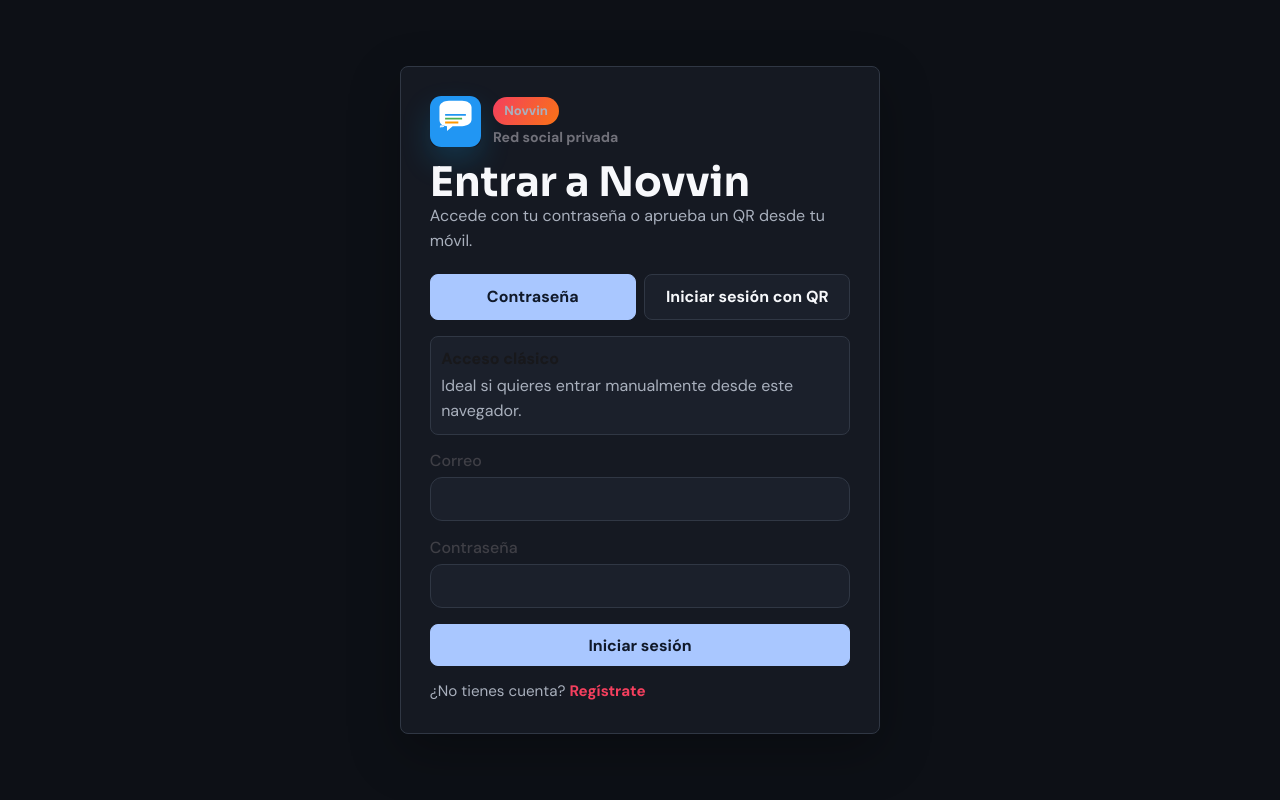
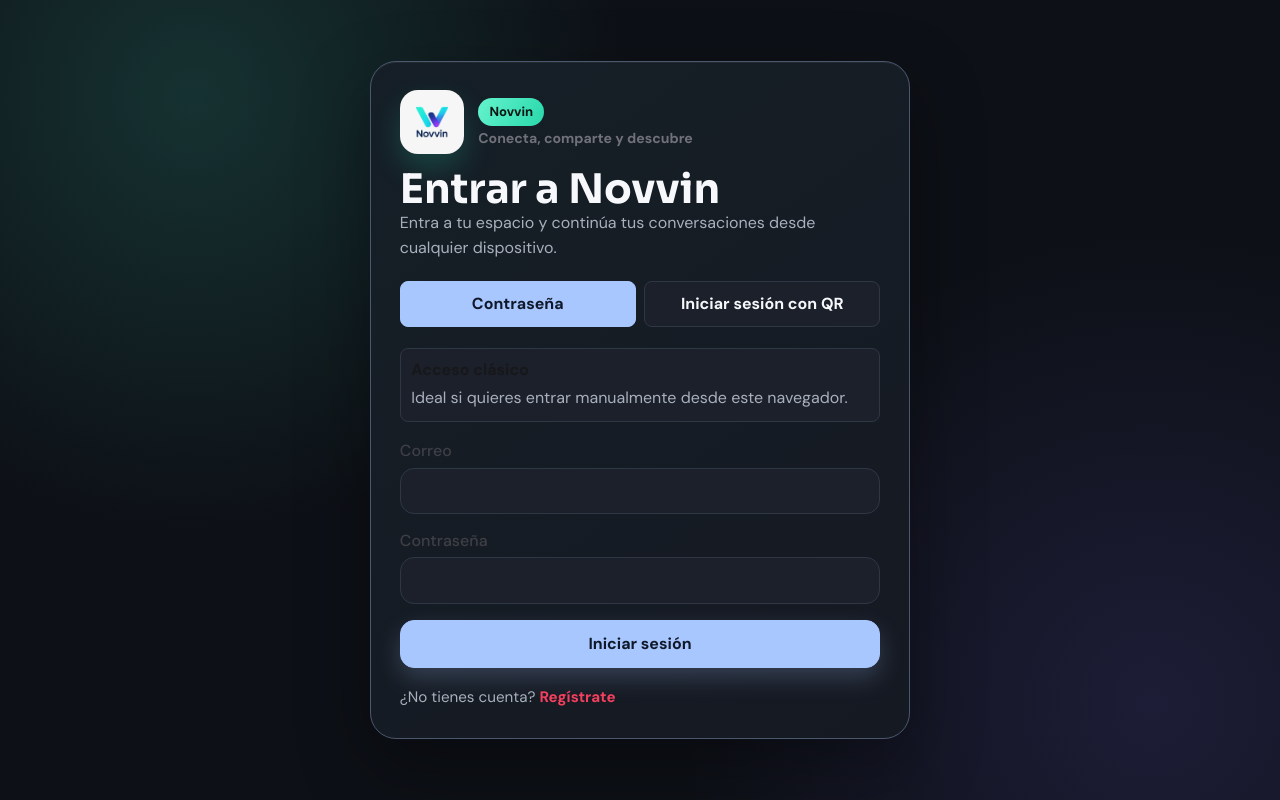
Before and after one commit to Alvaro-mendoza-12/red-social-android, a React (Vite) app in the folder Conectate-web/: page /login in a window 1280 px wide. Built offline with nearby package versions, Linux system fonts and the light colour scheme; no server answers.

Commit message:
feat(web): refresh Novvin branding and voluntary Yape support

```diff
--- a/Conectate-web/index.html
+++ b/Conectate-web/index.html
@@ -1,11 +1,21 @@
 <!doctype html>
-<html lang="en">
+<html lang="es">
   <head>
     <meta charset="UTF-8" />
-    <link rel="icon" type="image/svg+xml" href="/conectate-logo.svg" />
-    <link rel="apple-touch-icon" href="/conectate-logo.svg" />
+    <link rel="icon" type="image/png" href="/novvin-logo.png" />
+    <link rel="apple-touch-icon" href="/novvin-logo.png" />
     <meta name="viewport" content="width=device-width, initial-scale=1.0" />
-    <title>Novvin Web</title>
+    <meta name="theme-color" content="#071614" />
+    <meta name="description" content="Novvin: una red social para conversar, compartir videos y crear comunidades." />
+    <meta property="og:site_name" content="Novvin" />
+    <meta property="og:title" content="Novvin — conecta y comparte" />
+    <meta property="og:description" content="Chats, videos, voz y comunidades en un solo lugar." />
+    <meta property="og:image" content="/novvin-logo.png" />
+    <meta name="twitter:card" content="summary" />
+    <meta name="twitter:title" content="Novvin — conecta y comparte" />
+    <meta name="twitter:description" content="Chats, videos, voz y comunidades en un solo lugar." />
+    <meta name="twitter:image" content="/novvin-logo.png" />
+    <title>Novvin — conecta y comparte</title>
   </head>
   <body>
     <div id="root"></div>
--- a/Conectate-web/src/core/auth/fallbackAuth.ts
+++ b/Conectate-web/src/core/auth/fallbackAuth.ts
@@ -170,7 +170,7 @@ async function fetchFallback(path: string, init: RequestInit): Promise<Response>
         }
       }
     }
-    console.error('Conectate Ubuntu backend is unreachable', error)
+    console.error('Novvin Ubuntu backend is unreachable', error)
     throw new Error(fallbackConnectionErrorMessage())
   }
 }
--- a/Conectate-web/src/core/socialLinks.ts
+++ b/Conectate-web/src/core/socialLinks.ts
@@ -1,4 +1,4 @@
-const DEFAULT_PUBLIC_ORIGIN = 'https://conectate.com'
+const DEFAULT_PUBLIC_ORIGIN = 'https://red-social-android.vercel.app'
 
 function cleanOrigin(value: string | undefined): string {
   const trimmed = value?.trim().replace(/\/+$/, '')
--- a/Conectate-web/src/features/novvin/NovvinPage.tsx
+++ b/Conectate-web/src/features/novvin/NovvinPage.tsx
@@ -133,7 +133,7 @@ export function NovvinPage() {
     return (
       <StatusView
         title="Novvin necesita el servidor Ubuntu"
-        description="Inicia sesión mediante el backend principal de Conectate para usar Novvin v5."
+        description="Inicia sesión mediante el servidor principal de Novvin para usar Novvin v5."
       />
     )
   }
--- a/Conectate-web/src/features/novvin/novvinStore.ts
+++ b/Conectate-web/src/features/novvin/novvinStore.ts
@@ -133,7 +133,7 @@ export function createNovvinConversation(): NovvinConversation {
     messages: [
       createNovvinMessage(
         'assistant',
-        'Hola, soy Novvin. Puedo orientarte sobre Conectate y sobre los temas revisados de mi base local. No aprendo automáticamente de esta conversación.',
+        'Hola, soy Novvin. Puedo orientarte sobre la aplicación y sobre los temas revisados de mi base local. No aprendo automáticamente de esta conversación.',
         ['¿Cómo edito mi perfil?', '¿Cómo publico un video?', '¿Por qué el cielo es azul?'],
       ),
     ],
--- a/Conectate-web/src/layout/AppLayout.tsx
+++ b/Conectate-web/src/layout/AppLayout.tsx
@@ -845,7 +845,7 @@ export function AppLayout() {
 
         <div className={isNavCollapsed ? 'brand-block rail-brand' : 'brand-block row-between'}>
           <Link to="/app/messages" className={isNavCollapsed ? 'brand-link compact' : 'brand-link'}>
-            <img src="/conectate-logo.svg" alt="Novvin" className="brand-logo" />
+            <img src="/novvin-logo.png" alt="Logo de Novvin" className="brand-logo" />
             {!isNavCollapsed ? (
               <span className="brand-copy">
                 <strong>Novvin</strong>
--- a/Conectate-web/src/pages/MarketingLandingPage.tsx
+++ b/Conectate-web/src/pages/MarketingLandingPage.tsx
@@ -1,14 +1,27 @@
+import { useState } from 'react'
 import { Link } from 'react-router-dom'
 
 const PLAY_STORE_URL = 'https://play.google.com/store/apps/details?id=conectate.com'
 const WEB_APP_URL = 'https://red-social-android.vercel.app'
 
 export function MarketingLandingPage() {
+  const [copied, setCopied] = useState(false)
+
+  async function copyYapeNumber() {
+    try {
+      await navigator.clipboard.writeText('918 440 948')
+      setCopied(true)
+      window.setTimeout(() => setCopied(false), 2500)
+    } catch {
+      setCopied(false)
+    }
+  }
+
   return (
     <main className="marketing-page">
       <nav className="marketing-nav" aria-label="Navegación principal">
         <Link className="marketing-brand" to="/">
-          <img src="/conectate-logo.svg" alt="Novvin" />
+          <img src="/novvin-logo.png" alt="Novvin" />
           <span>Novvin</span>
         </Link>
         <div className="marketing-nav-actions">
@@ -38,7 +51,7 @@ export function MarketingLandingPage() {
           <div className="marketing-orb marketing-orb-two" />
           <div className="marketing-phone-card">
             <div className="marketing-phone-head">
-              <img src="/conectate-logo.svg" alt="" />
+              <img src="/novvin-logo.png" alt="" />
               <div><strong>Novvin</strong><span>Conecta y comparte</span></div>
             </div>
             <div className="marketing-feature-row"><span>🎬</span><div><strong>Videos</strong><small>Descubre y participa</small></div></div>
@@ -53,6 +66,29 @@ export function MarketingLandingPage() {
         <article><strong>01</strong><h2>Contenido con contexto</h2><p>Publica, comenta y vuelve a la conversación sin perderte.</p></article>
         <article><strong>02</strong><h2>Comunidades vivas</h2><p>Encuentra espacios de voz y grupos alrededor de tus intereses.</p></article>
         <article><strong>03</strong><h2>Un inicio sencillo</h2><p>Crea tu cuenta gratis y empieza desde tu teléfono o navegador.</p></article>
+      </section>
+
+      <section className="marketing-support" aria-labelledby="marketing-support-title">
+        <div className="marketing-support-copy">
+          <span className="marketing-kicker">Apoya la beta</span>
+          <h2 id="marketing-support-title">Ayúdanos a mantener Novvin en marcha.</h2>
+          <p>
+            Si te gusta Novvin, puedes hacer un aporte voluntario por Yape. No compra funciones,
+            insignias ni beneficios: solo ayuda a cubrir servidores y pruebas con usuarios reales.
+          </p>
+          <div className="marketing-yape-number">
+            <span>Número de Yape</span>
+            <strong>918 440 948</strong>
+            <button type="button" className="marketing-copy-btn" onClick={() => void copyYapeNumber()}>
+              {copied ? 'Número copiado' : 'Copiar número'}
+            </button>
+          </div>
+          <small className="marketing-support-note">Aporte totalmente voluntario · Sin servicios premium ni Play Billing</small>
+        </div>
+        <div className="marketing-support-qr-wrap">
+          <img className="marketing-support-qr" src="/yape-qr.png" alt="Código QR de Yape para apoyar voluntariamente a Novvin" />
+          <span>Escanea para aportar con Yape</span>
+        </div>
       </section>
 
       <section className="marketing-final-cta">
--- a/Conectate-web/src/pages/auth/LoginPage.tsx
+++ b/Conectate-web/src/pages/auth/LoginPage.tsx
@@ -451,15 +451,15 @@ export function LoginPage() {
           <div className="section-stack auth-head-copy">
             <div>
               <div className="auth-brand-lockup">
-                <img src="/conectate-logo.svg" alt="Novvin" className="auth-logo-img" />
+                <img src="/novvin-logo.png" alt="Logo de Novvin" className="auth-logo-img" />
                 <div>
                   <p className="brand-tag auth-panel-tag">Novvin</p>
-                  <span>Red social privada</span>
+                  <span>Conecta, comparte y descubre</span>
                 </div>
               </div>
               <h1>Entrar a Novvin</h1>
               <p>
-                Accede con tu contraseña o aprueba un QR desde tu móvil.
+                Entra a tu espacio y continúa tus conversaciones desde cualquier dispositivo.
               </p>
             </div>
             <div className="chip-row auth-mode-row auth-mode-grid auth-mode-grid-two">
--- a/Conectate-web/src/pages/auth/RegisterPage.tsx
+++ b/Conectate-web/src/pages/auth/RegisterPage.tsx
@@ -64,14 +64,14 @@ export function RegisterPage() {
           <div className="section-stack auth-head-copy">
             <div>
               <div className="auth-brand-lockup">
-                <img src="/conectate-logo.svg" alt="Novvin" className="auth-logo-img" />
+                <img src="/novvin-logo.png" alt="Logo de Novvin" className="auth-logo-img" />
                 <div>
                   <p className="brand-tag auth-panel-tag">Novvin</p>
-                  <span>Red social privada</span>
+                  <span>Conecta, comparte y descubre</span>
                 </div>
               </div>
               <h1>Crear cuenta</h1>
-              <p>Usa tu servidor Ubuntu como backend principal.</p>
+              <p>Crea tu perfil gratis y empieza a conectar con personas y comunidades.</p>
             </div>
           </div>
 
--- a/Conectate-web/src/styles/app-parity.css
+++ b/Conectate-web/src/styles/app-parity.css
@@ -1579,7 +1579,10 @@
 .auth-shell-centered {
   color: var(--app-text);
   color-scheme: dark;
-  background: var(--app-bg);
+  background:
+    radial-gradient(circle at 15% 12%, rgba(67, 225, 190, 0.16), transparent 34%),
+    radial-gradient(circle at 90% 88%, rgba(111, 95, 224, 0.16), transparent 35%),
+    var(--app-bg);
 }
 
 .auth-bg-scene {
@@ -1587,16 +1590,39 @@
 }
 
 .auth-layout-single {
-  width: min(480px, 100%);
+  width: min(540px, 100%);
 }
 
 .auth-card,
 .auth-panel-card {
-  border-radius: 8px;
-  border-color: var(--app-line);
-  color: var(--app-text);
-  background: var(--app-panel);
-  box-shadow: 0 18px 52px rgba(0, 0, 0, 0.28);
+  border-radius: 26px;
+  border-color: color-mix(in srgb, var(--app-line) 78%, var(--app-blue));
+  color: var(--app-text);
+  background: linear-gradient(145deg, color-mix(in srgb, var(--app-panel) 94%, #1a7668), var(--app-panel));
+  box-shadow: 0 26px 70px rgba(0, 0, 0, 0.34), inset 0 1px 0 rgba(255, 255, 255, 0.05);
+}
+
+.auth-login-card {
+  gap: 1.15rem;
+}
+
+.auth-brand-lockup {
+  gap: 0.9rem;
+}
+
+.auth-brand-lockup .auth-logo-img {
+  width: 4rem;
+  height: 4rem;
+  object-fit: contain;
+  padding: 0.32rem;
+  border-radius: 18px;
+  background: rgba(255, 255, 255, 0.96);
+  box-shadow: 0 14px 30px rgba(42, 224, 181, 0.2);
+}
+
+.auth-brand-lockup .brand-tag {
+  color: #071614;
+  background: linear-gradient(120deg, #65f3cd, #29d8ab);
 }
 
 .auth-panel-card p,
@@ -1610,6 +1636,18 @@
   border-color: var(--app-line);
   color: var(--app-text);
   background: var(--app-panel-raised);
+}
+
+.auth-card input {
+  min-height: 2.9rem;
+  border-radius: 14px;
+  transition: border-color 160ms ease, box-shadow 160ms ease, background 160ms ease;
+}
+
+.auth-card input:focus {
+  border-color: var(--app-blue);
+  background: color-mix(in srgb, var(--app-panel-raised) 90%, var(--app-blue));
+  box-shadow: 0 0 0 3px color-mix(in srgb, var(--app-blue) 22%, transparent);
 }
 
 .auth-panel-card .surface-subcard,
@@ -1625,6 +1663,13 @@
   border-color: var(--app-blue);
   color: var(--app-blue-ink);
   background: var(--app-blue);
+}
+
+.auth-card .primary-btn {
+  min-height: 3rem;
+  border-radius: 14px;
+  font-size: 1rem;
+  box-shadow: 0 10px 24px color-mix(in srgb, var(--app-blue) 22%, transparent);
 }
 
 .auth-logo-img {
```
Also changed, not shown: Conectate-web/src/pages/marketing.css (+13 -0 lines), Conectate-web/public/manifest.json, Conectate-web/public/novvin-logo.png (added), Conectate-web/public/yape-qr.png (added), 1 other file (tests, documents, lock files or other folders).
